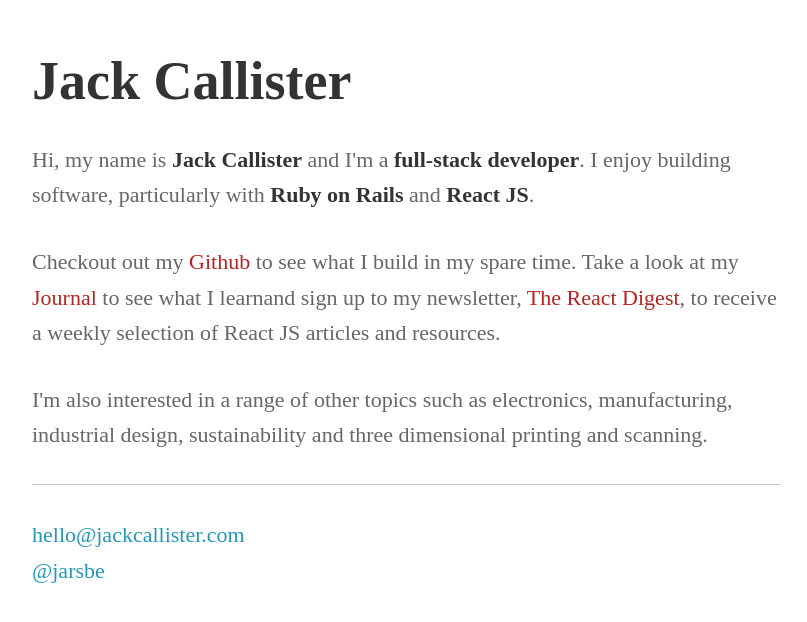
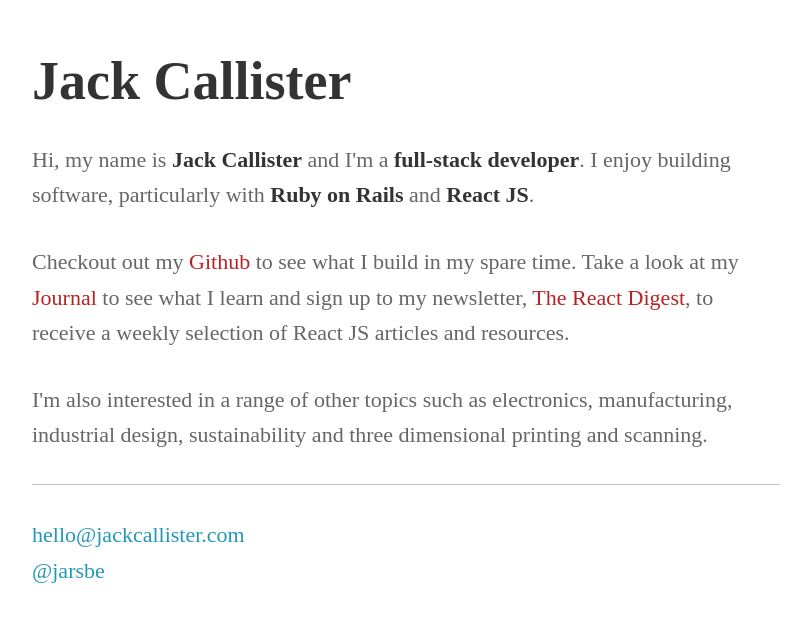
Before and after one commit to jackcallister/jarsbe.github.io, a Jekyll site: the page built from index.html, in a window 1280 px wide. Shown: the top 622 px of the page, without its empty margins (234-1041 px from the left). Built offline with Jekyll 4.4.1, drawn with Linux system fonts in a browser that asks for light colours; Markdown is read by kramdown in place of the engine named in the settings.

Commit message:
Fix copy.

```diff
--- a/index.html
+++ b/index.html
@@ -11,6 +11,6 @@ title: Jack Callister
 
 <p>Hi, my name is <strong>Jack Callister</strong> and I'm a <strong>full-stack developer</strong>. I enjoy building software, particularly with <strong>Ruby on Rails</strong> and <strong>React JS</strong>.</p>
 
-<p>Checkout out my <a href="http://github.com/jarsbe">Github</a> to see what I build in my spare time. Take a look at my <a href="journal">Journal</a> to see what I learnand sign up to my newsletter, <a href='https://www.getrevue.co/profile/the-react-digest/' target='_blank'>The React Digest</a>, to receive a weekly selection of React JS articles and resources.</p>
+<p>Checkout out my <a href="http://github.com/jarsbe">Github</a> to see what I build in my spare time. Take a look at my <a href="journal">Journal</a> to see what I learn and sign up to my newsletter, <a href='https://www.getrevue.co/profile/the-react-digest/' target='_blank'>The React Digest</a>, to receive a weekly selection of React JS articles and resources.</p>
 
 <p>I'm also interested in a range of other topics such as electronics, manufacturing, industrial design, sustainability and three dimensional printing and scanning.</p>
```
